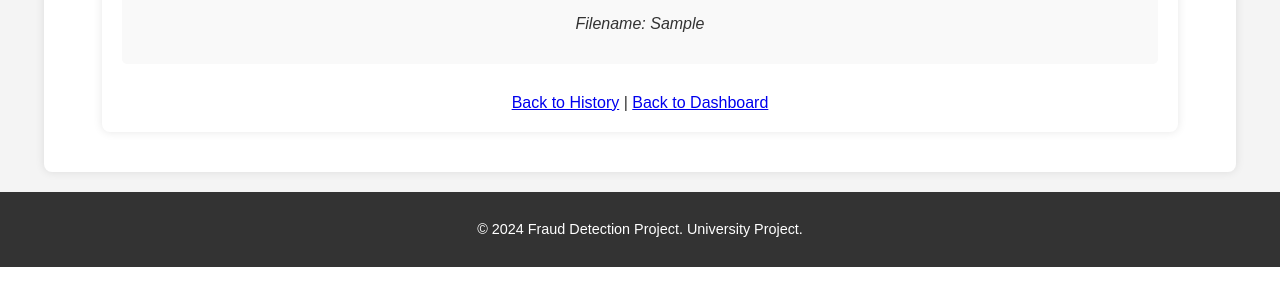
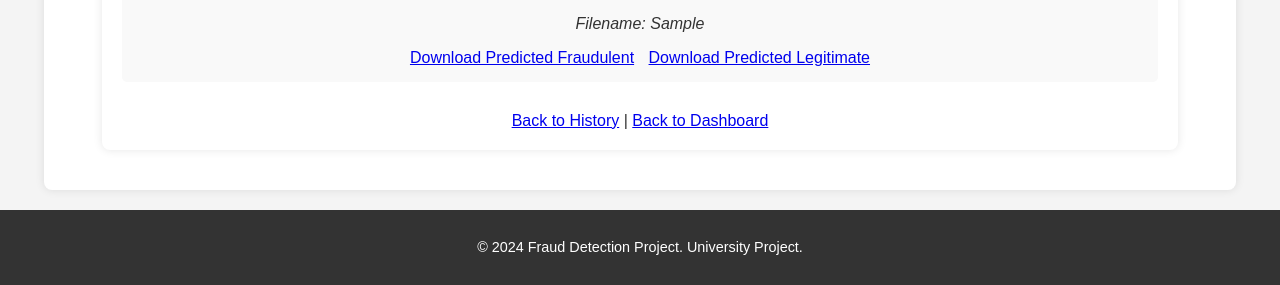
Before and after one commit to ashishdubeyiam/trade, a Flask app: page /history/1 in a window 1280 px wide. Shown: the part 1287-1572 px from the top of the page. Run offline with Flask 3, Linux system fonts and the light colour scheme; tables that the repository leaves empty hold one stand-in row (values such as "Sample post").

Commit message:
feat: Add download links for predicted transactions
Implemented a feature to allow users to download CSV files
containing transactions predicted as fraudulent or legitimate.

Changes include:
- Added a new route in app.py to handle filtered data downloads.
- Updated results.html and run_detail.html to include
  download links for each model.
- Ensured the PREDICTIONS_DIR is correctly defined and used.
- Passed current run ID to the results template.

```diff
--- a/fraud_detection_ui/app.py
+++ b/fraud_detection_ui/app.py
@@ -1,5 +1,7 @@
-from flask import Flask, render_template, request, redirect, url_for, flash, send_from_directory # Added send_from_directory
+from flask import Flask, render_template, request, redirect, url_for, flash, send_from_directory, send_file # Added send_from_directory and send_file
 import os
+import pandas as pd # Added pandas
+import io # Added io
 from werkzeug.utils import secure_filename
 import subprocess
 import json # Added for reading metrics file
@@ -40,8 +42,20 @@ db = SQLAlchemy(app)
 APP_ROOT = os.path.dirname(os.path.abspath(__file__)) # Root of the UI app (fraud_detection_ui/)
 PROJECT_ROOT_DIR = os.path.dirname(APP_ROOT) # Root of the entire repository (parent of fraud_detection_ui/ and fraud_detection_project/)
 CONFUSION_MATRICES_DIR = os.path.abspath(os.path.join(PROJECT_ROOT_DIR, 'fraud_detection_project', 'results', 'confusion_matrices'))
+PREDICTIONS_DIR = os.path.abspath(os.path.join(PROJECT_ROOT_DIR, 'fraud_detection_project', 'results', 'predictions')) # Define PREDICTIONS_DIR
 
 app.secret_key = 'super secret key'
+
+
+# Helper function to generate safe filename parts (similar to backend)
+def get_safe_model_filename_part(model_key_from_db):
+    # model_key_from_db might be like "Random Forest_all_features"
+    # The prediction files are saved like "predictions_random_forest_all_features.csv"
+    # The evaluate_models.py uses: "".join(c if c.isalnum() else "_" for c in model_name.lower())
+    # We need to ensure consistency. The model_name used for saving predictions
+    # is the key from the models_to_evaluate dict in main.py, which becomes model_key in metrics_data.
+    # This model_key is what's stored in ModelResult.model_name.
+    return "".join(c if c.isalnum() else "_" for c in model_key_from_db.lower())
 
 # --- Database Models ---
 class PipelineRun(db.Model):
@@ -277,10 +291,11 @@ def upload_file():
                         flash(f'Error saving failure status to database: {str(e_db_fail)}', 'error')
 
                 # Cleanup before rendering results
+                current_run_id_for_template = new_run.id if new_run else None
                 if os.path.exists(file_path):
                     try: os.remove(file_path); print(f"Cleaned up uploaded file: {file_path}")
                     except Exception as e_cl: print(f"Error cleaning up file {file_path}: {e_cl}")
-                return render_template('results.html', metrics_data=metrics_data, error_message=error_message, stderr_details=stderr_details, filename=filename)
+                return render_template('results.html', metrics_data=metrics_data, error_message=error_message, stderr_details=stderr_details, filename=filename, current_run_id=current_run_id_for_template, prediction_files_info=prediction_files_info) # Added current_run_id and prediction_files_info
 
             except subprocess.TimeoutExpired:
                 error_message = f"Pipeline execution for {filename} timed out after 5 minutes."
@@ -461,6 +476,69 @@ def run_detail(run_id):
 
     return render_template('run_detail.html', run=pipeline_run_details)
 
+@app.route('/download_filtered_predictions/<int:run_id>/<path:model_key_from_db>/<string:prediction_type>')
+def download_filtered_predictions(run_id, model_key_from_db, prediction_type):
+    run = db.session.query(PipelineRun).filter_by(id=run_id).first()
+    if not run:
+        flash(f"Pipeline Run ID {run_id} not found.", "error")
+        return redirect(request.referrer or url_for('history'))
+
+    if prediction_type not in ["fraudulent", "legitimate"]:
+        flash("Invalid prediction type specified for download.", "error")
+        return redirect(request.referrer or url_for('run_detail', run_id=run_id))
+
+    # model_key_from_db is like "Random Forest_all_features" from ModelResult.model_name
+    safe_model_name_part = get_safe_model_filename_part(model_key_from_db)
+    base_prediction_filename = f"predictions_{safe_model_name_part}.csv"
+    base_prediction_filepath = os.path.join(PREDICTIONS_DIR, base_prediction_filename)
+
+    if not os.path.exists(base_prediction_filepath):
+        flash(f"Base prediction file '{base_prediction_filename}' not found for this model and run. Path checked: {base_prediction_filepath}", "error")
+        print(f"Error: Prediction file not found at {base_prediction_filepath}")
+        return redirect(request.referrer or url_for('run_detail', run_id=run_id))
+
+    try:
+        df = pd.read_csv(base_prediction_filepath)
+    except Exception as e:
+        flash(f"Error reading prediction file: {str(e)}", "error")
+        print(f"Error reading CSV {base_prediction_filepath}: {e}")
+        return redirect(request.referrer or url_for('run_detail', run_id=run_id))
+
+    if 'predicted_label' not in df.columns:
+        flash("Prediction file is missing the 'predicted_label' column.", "error")
+        print(f"Error: 'predicted_label' column not found in {base_prediction_filepath}")
+        return redirect(request.referrer or url_for('run_detail', run_id=run_id))
+
+    if prediction_type == "fraudulent":
+        # Assuming fraud is 1, legitimate is 0
+        filtered_df = df[df['predicted_label'] == 1].copy() # Use .copy() to avoid SettingWithCopyWarning on potential later modifications
+        output_filename = f"run_{run_id}_{safe_model_name_part}_predicted_fraudulent.csv"
+    else: # legitimate
+        filtered_df = df[df['predicted_label'] == 0].copy()
+        output_filename = f"run_{run_id}_{safe_model_name_part}_predicted_legitimate.csv"
+
+    if filtered_df.empty:
+        flash(f"No {prediction_type} transactions found for model '{model_key_from_db}'. An empty file will be downloaded.", "info")
+        # Still allow downloading an empty file with headers.
+
+    # Create an in-memory CSV
+    csv_buffer = io.StringIO()
+    filtered_df.to_csv(csv_buffer, index=False)
+    csv_buffer.seek(0) # Rewind buffer to the beginning
+
+    # It's better to use BytesIO for send_file as it expects bytes
+    mem_file = io.BytesIO()
+    mem_file.write(csv_buffer.getvalue().encode('utf-8'))
+    mem_file.seek(0) # Rewind BytesIO object to the beginning
+    csv_buffer.close() # Close StringIO buffer
+
+    return send_file(
+        mem_file,
+        as_attachment=True,
+        download_name=output_filename,
+        mimetype='text/csv'
+    )
+
 if __name__ == '__main__':
     with app.app_context():
         db.create_all()
--- a/fraud_detection_ui/templates/run_detail.html
+++ b/fraud_detection_ui/templates/run_detail.html
@@ -41,6 +41,12 @@
                 {% else %}
                     <p style="margin-top:15px;">No confusion matrix plot available for {{ result.model_name }}.</p>
                 {% endif %}
+
+                <div style="margin-top: 15px; text-align: center;">
+                    <a href="{{ url_for('download_filtered_predictions', run_id=run.id, model_key_from_db=result.model_name, prediction_type='fraudulent') }}" class="btn-download" style="margin-right: 10px;">Download Predicted Fraudulent</a>
+                    <a href="{{ url_for('download_filtered_predictions', run_id=run.id, model_key_from_db=result.model_name, prediction_type='legitimate') }}" class="btn-download">Download Predicted Legitimate</a>
+                </div>
+
             </div>
             {% endfor %}
         {% elif 'Success' in run.status_message %}
```
Also changed, not shown: fraud_detection_ui/templates/results.html (+8 -0 lines).
